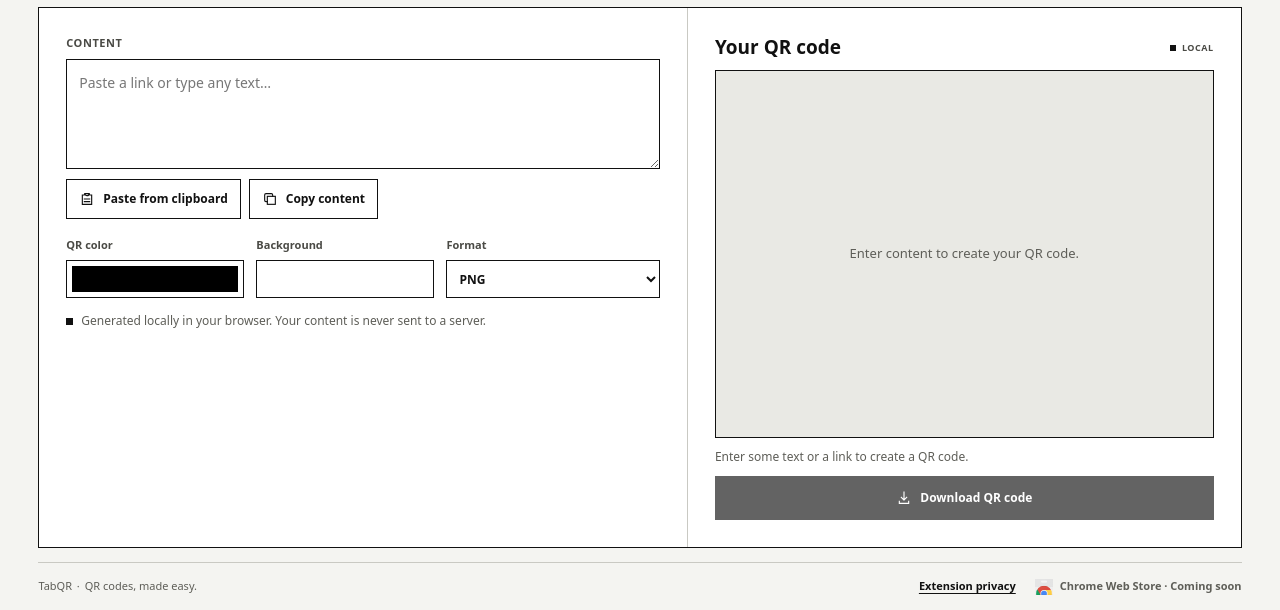
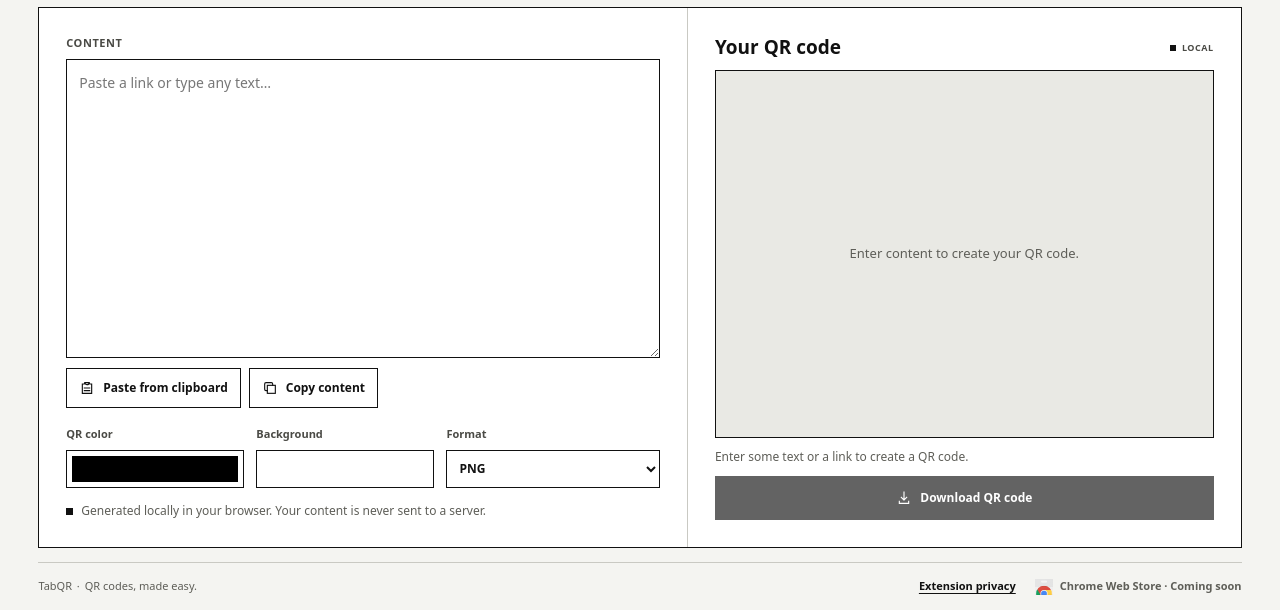
Before and after one commit to CryberCorp/tabqr, a plain HTML site: page index.html in a window 1280 px wide. Shown: the part 190-800 px from the top of the page. Drawn offline with Linux system fonts and the light colour scheme.

Commit message:
Use desktop layout space for QR content input
Co-authored-by: Copilot <223556219+Copilot@users.noreply.github.com>

```diff
--- a/app.css
+++ b/app.css
@@ -522,6 +522,21 @@ h1 {
     padding: clamp(18px, 2.1vw, 32px);
   }
 
+  .controls {
+    display: flex;
+    flex-direction: column;
+  }
+
+  #qr-content {
+    min-height: clamp(120px, 18vh, 220px);
+    flex: 1 1 auto;
+  }
+
+  .privacy-note {
+    margin-top: auto;
+    padding-top: 14px;
+  }
+
   .result {
     min-height: 0;
   }
@@ -557,6 +572,7 @@ h1 {
   .controls {
     border-inline-end: 0;
     border-bottom: 1px solid var(--line);
+    display: block;
   }
 
   .result {
@@ -589,6 +605,10 @@ h1 {
   .controls,
   .result {
     padding: 16px;
+  }
+
+  #qr-content {
+    min-height: 88px;
   }
 
   .options {
--- a/index.html
+++ b/index.html
@@ -8,7 +8,7 @@
   <meta name="theme-color" content="#f4f4f1">
   <title>TabQR — QR Code Generator</title>
   <link rel="icon" href="assets/tabqr-icon.svg" type="image/svg+xml">
-  <link rel="stylesheet" href="app.css?v=3">
+  <link rel="stylesheet" href="app.css?v=4">
   <script src="assets/scripts/qrcode-generator.js" defer></script>
   <script src="app.js?v=3" defer></script>
 </head>
```
